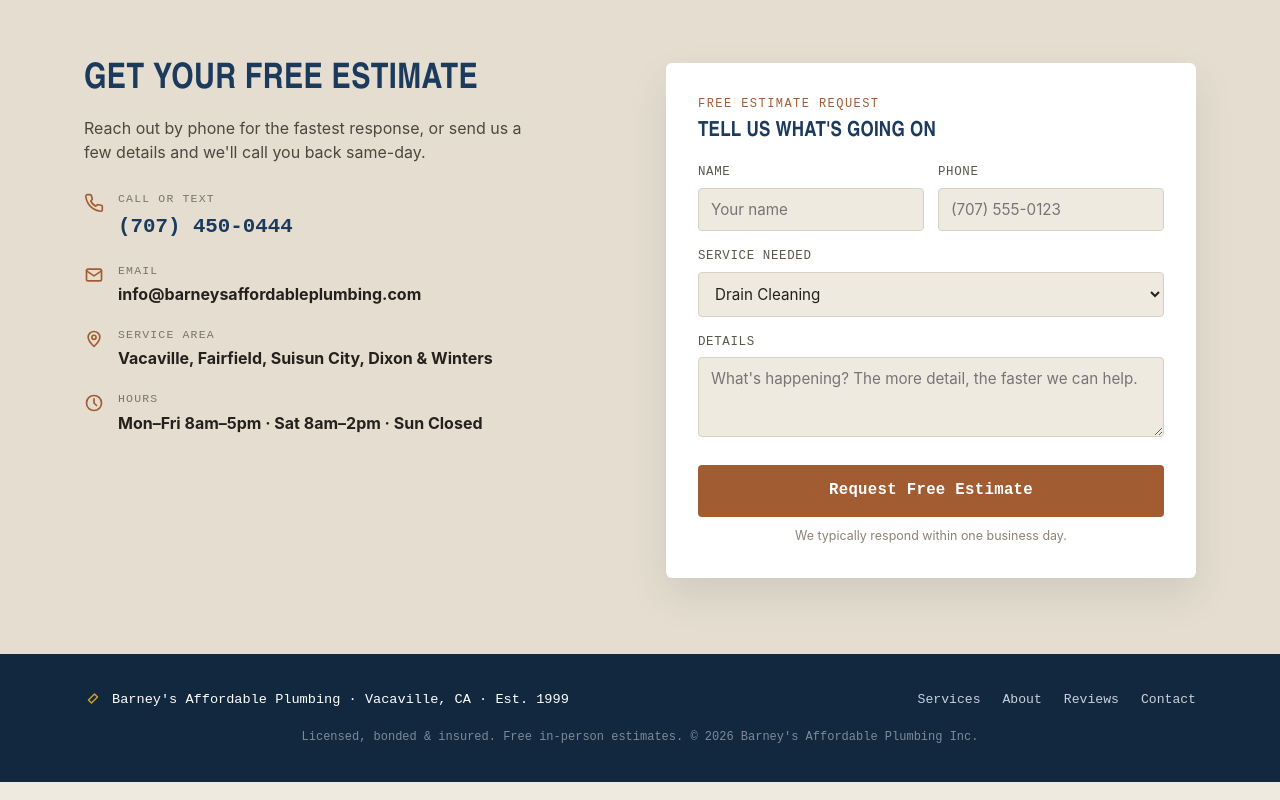
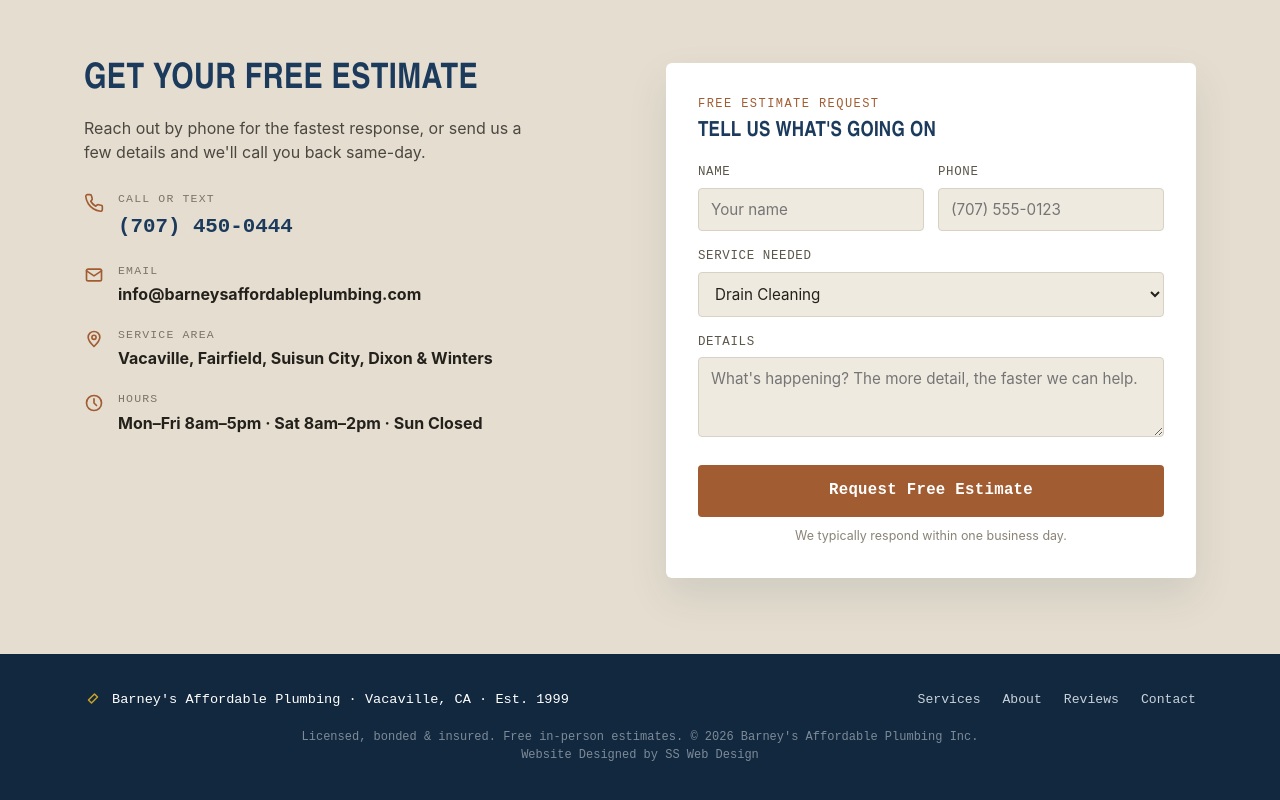
Before and after one commit to ScottS-Frontend/BarneysAffordablePlumbing, a plain HTML site: page index.html in a window 1280 px wide. Shown: the part 3247-4047 px from the top of the page. Drawn offline with Linux system fonts and the light colour scheme.

```diff
--- a/index.html
+++ b/index.html
@@ -642,7 +642,12 @@
       <a href="#estimate">Contact</a>
     </div>
   </div>
-  <p class="footer-fine">Licensed, bonded &amp; insured. Free in-person estimates. &copy; 2026 Barney's Affordable Plumbing Inc.</p>
+  <p class="footer-fine">Licensed, bonded &amp; insured. Free in-person estimates. &copy; 2026 Barney's Affordable Plumbing Inc.
+    <br/>
+    Website Designed by <a href="http://www.sswebdesign.dev" target="_blank">SS Web Design</a>
+  </p>
+
+
 </footer>
 
 </body>
```
Also changed, not shown: 2 other files.
